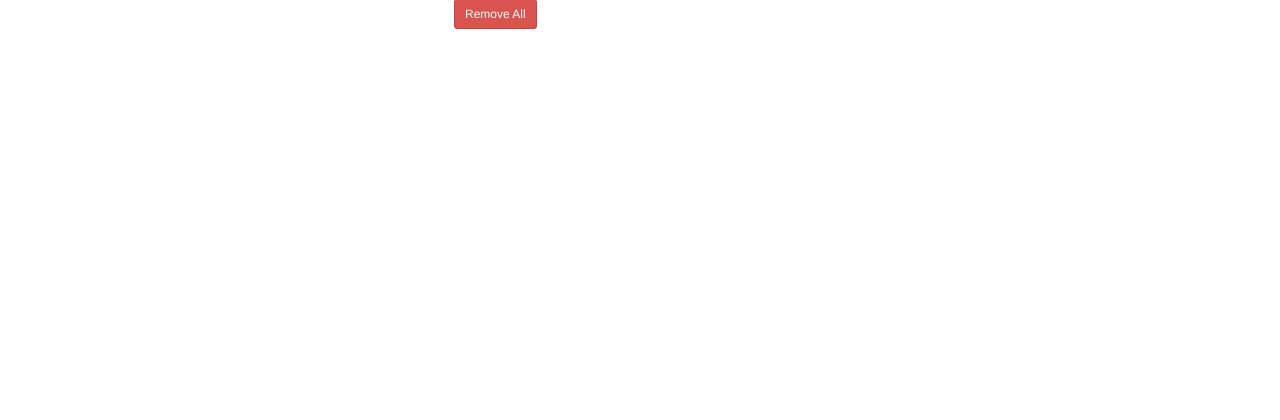
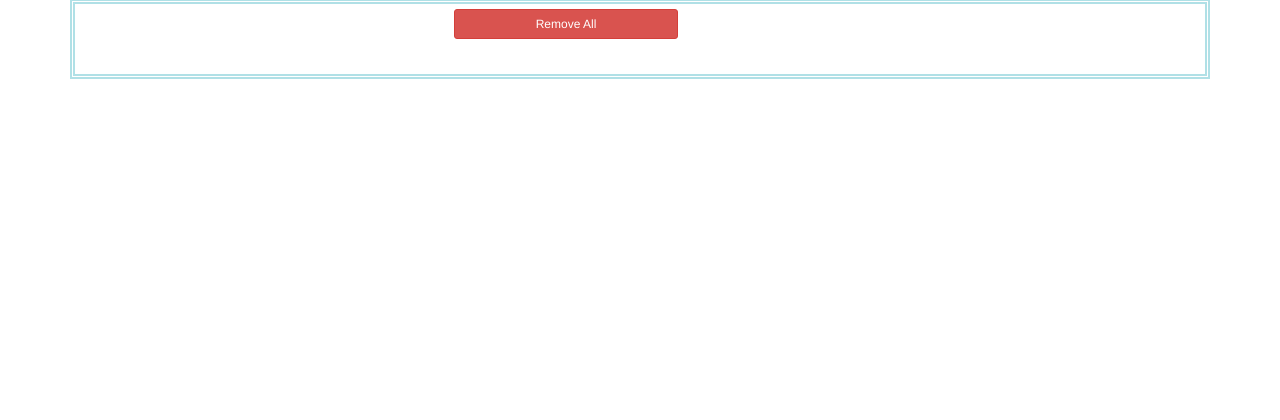
Before and after one commit to ziwoz/news-read, a Flask app: page /headlines/ in a window 1280 px wide. Shown: the part 193-613 px from the top of the page. Run offline with Flask 2, Linux system fonts and the light colour scheme; data that the repository does not hold is empty; some libraries are stand-ins or nearby versions.

Commit message:
removing the delete_all at the top

```diff
--- a/src/templates/base.html
+++ b/src/templates/base.html
@@ -51,10 +51,9 @@ margin: 20px;
 
 }
 
-div.news_delete_all {
-float: right;
+.news_delete_all {
 width: 20%;
-margin: 40px;
+margin: auto;
 }
 
 
--- a/src/templates/headlines/headlines_index.html
+++ b/src/templates/headlines/headlines_index.html
@@ -4,9 +4,9 @@
     <div class="news_chapter">
     <h1>Headlines</h1>
     </div>
-    <div class="news_delete_all">
-    <a class="btn btn-danger btn-sm" href="{{ url_for('headlines.deactivate_all_read', rev=rev) }}">Remove All</a>
-    </div>
+    <!--<div class="news_delete_all">-->
+    <!--<a class="btn btn-danger btn-sm" href="{{ url_for('headlines.deactivate_all_read', rev=rev) }}">Remove All</a>-->
+    <!--</div>-->
 </div>
 
 
@@ -27,8 +27,9 @@
 </div>
 
 {% endfor %}
-<a class="btn btn-danger btn-sm" href="{{ url_for('headlines.deactivate_all_read', rev=rev) }}">Remove All</a>
-
+<div class="news_box">
+<a class="btn btn-danger btn-sm news_delete_all" href="{{ url_for('headlines.deactivate_all_read', rev=rev) }}">Remove All</a>
+</div>
 
 {% endblock %}
 <div class="page-header"></div>
```
